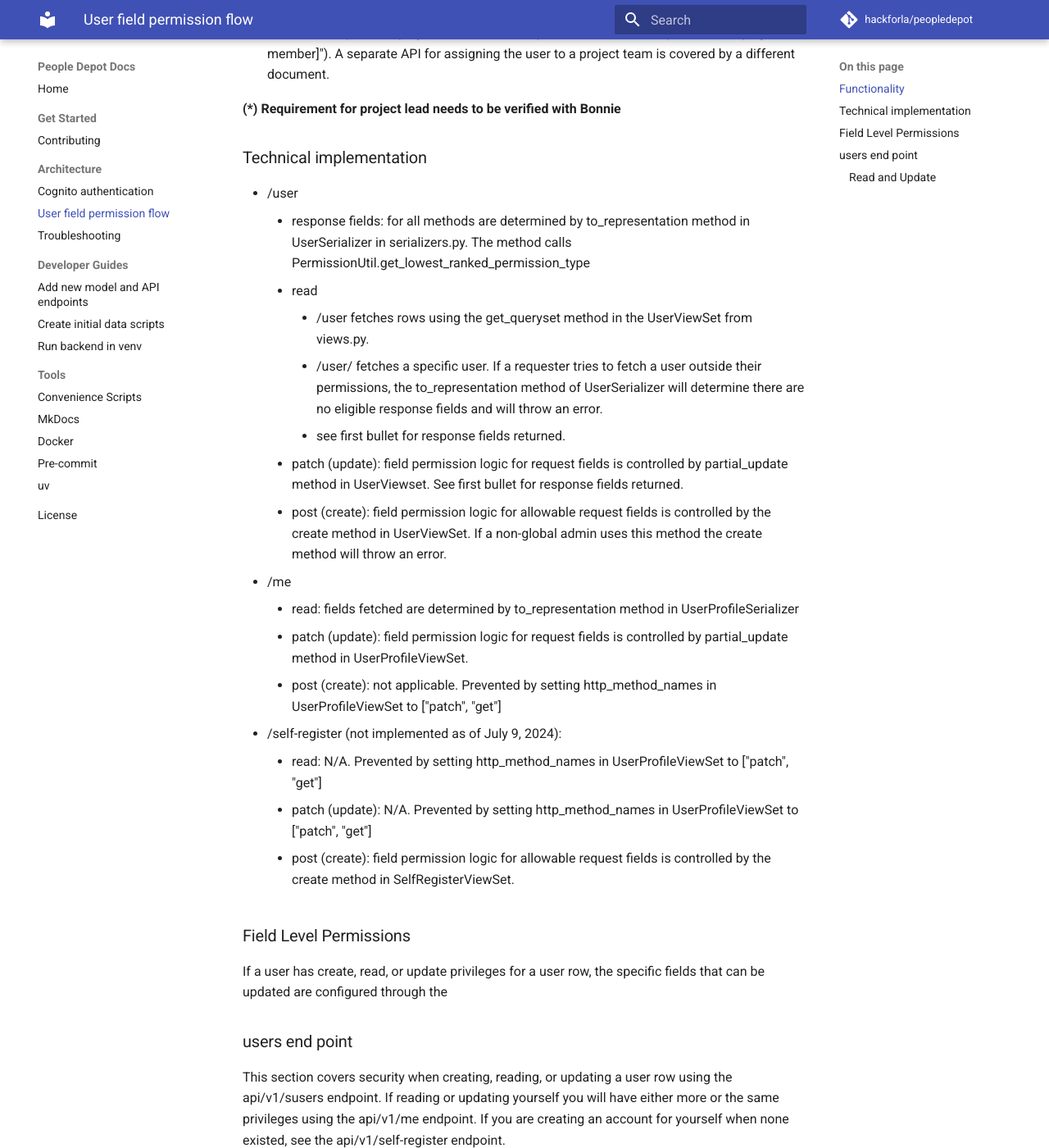
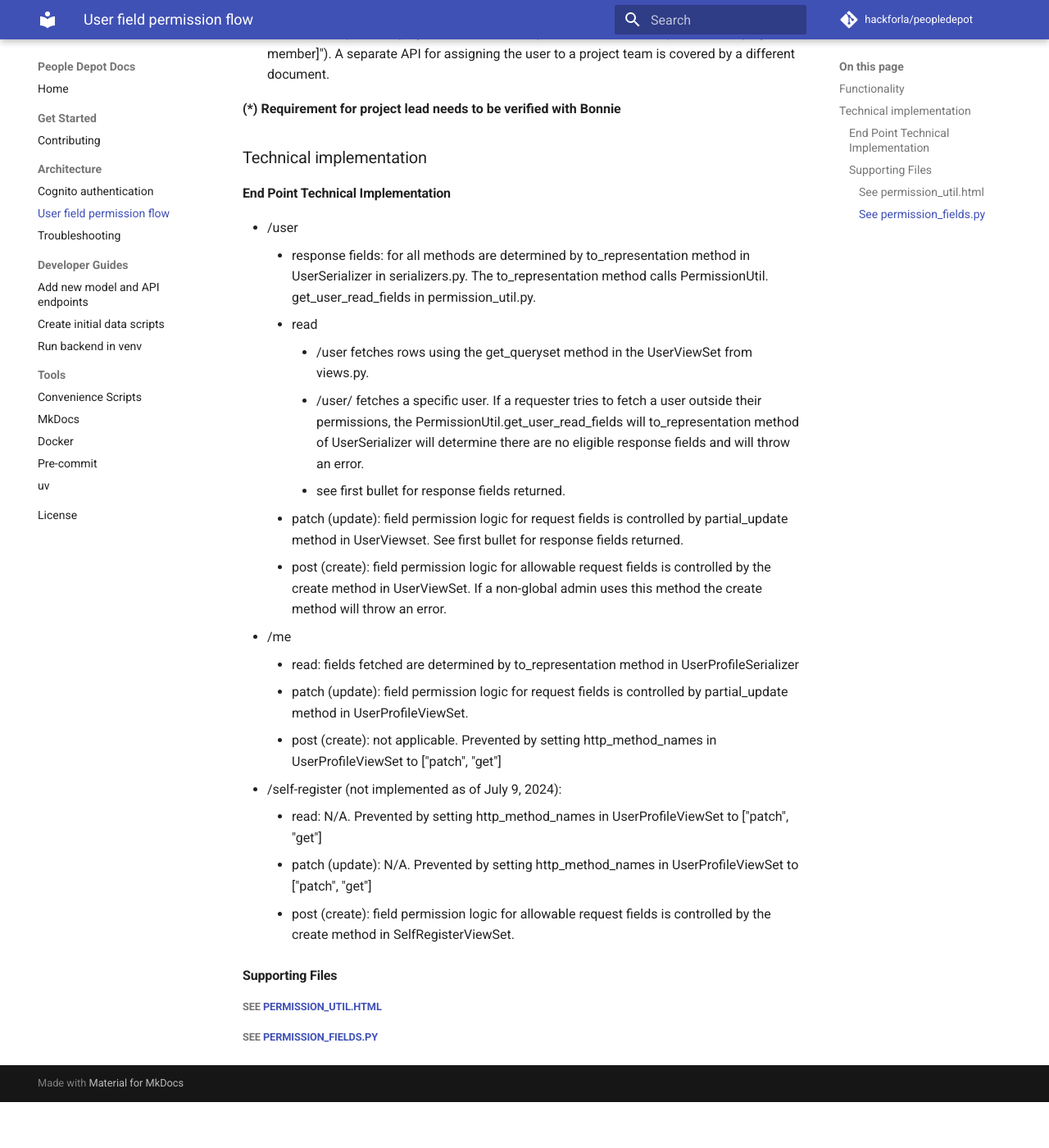
Before and after one commit to hackforla/peopledepot, an MkDocs documentation site: the page built from docs/architecture/user-field-permission-flow.md, in a window 1280 px wide and 1400 px high, scrolled down 1488 px. Shown: the whole window at 82% size. Built offline with MkDocs 1.6.1 and Material for MkDocs 9.7.7, drawn with Linux system fonts in a browser that asks for light colours; comment, search, counter and statistics services are not loaded; after the commit the page ends 2832 px from its top, so only the background shows below that; some of the changed text lies outside the part shown.

Commit message:
Update markdown

```diff
--- a/docs/architecture/user-field-permission-flow.md
+++ b/docs/architecture/user-field-permission-flow.md
@@ -59,13 +59,16 @@ The following API endpoints retrieve users:
 
 ### Technical implementation
 
+#### End Point Technical Implementation
+
 - /user
     - response fields: for all methods are determined by to_representation method in
-        UserSerializer in serializers.py.  The method calls PermissionUtil.get_lowest_ranked_permission_type
+        UserSerializer in serializers.py.  The to_representation method calls PermissionUtil.
+        get_user_read_fields in permission_util.py.
     - read
         - /user fetches rows using the get_queryset method in the UserViewSet from views.py.
         - /user/<uuid> fetches a specific user.  If a requester tries to fetch a user outside
-            their permissions, the to_representation method of UserSerializer will determine there are no eligible response fields and will throw an error.
+            their permissions, the PermissionUtil.get_user_read_fields will to_representation method of UserSerializer will determine there are no eligible response fields and will throw an error.
         - see first bullet for response fields returned.
     - patch (update): field permission logic for request fields is controlled by
         partial_update method in UserViewset.  See first bullet for response fields returned.
@@ -85,21 +88,10 @@ The following API endpoints retrieve users:
     - post (create): field permission logic for allowable request fields is
         controlled by the create method in SelfRegisterViewSet.
 
-### Field Level Permissions
+#### Supporting Files
 
-If a user has create, read, or update privileges for a user row, the specific fields
-that can be updated are configured through the
+##### See [permission_util.html](./core.permission_util.html)
 
-### users end point
-
-This section covers security when creating, reading, or updating a user row using the api/v1/susers endpoint.  If reading or updating yourself you will have either more or the same privileges using the api/v1/me endpoint.  If you are creating an account for yourself when none existed, see the api/v1/self-register endpoint.
-
-#### Read and Update
-
-For the api/v1/users end point, the fields a requester can read or update of a target user
-(if any) are based on the following factors
-
-- if the requester is a global admin, then the requester can read and update any user row.\
-    The specific fields tht are readable or updateable are configured in the file
+##### See [permission_fields.py](./core.field_permissions.html)
 
 [base-field-permissions-reference]: ../../app/core/base_user_cru_constants.py
```
